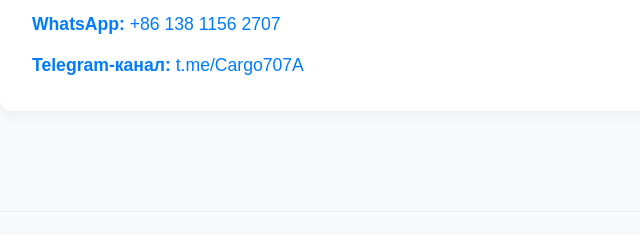
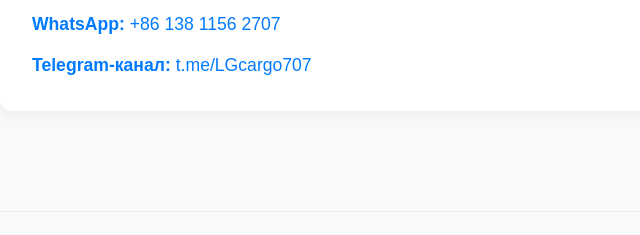
Before and after one commit to 707LG/707LogisticGroup, a plain HTML site: page index.html in a window 1280 px wide. Shown: the part 1613-1848 px from the top of the page, 160-800 px from the left. Drawn offline with Linux system fonts and the light colour scheme.

Commit message:
Update index.html

```diff
--- a/index.html
+++ b/index.html
@@ -98,7 +98,7 @@
           <div class="contacts">
             <p><strong>WhatsApp/Telegram/WeChat:</strong> <a href="https://wa.me/8613581739032" target="_blank">+86 135 8173 9032</a></p>
             <p><strong>WhatsApp:</strong> <a href="https://wa.me/8613811562707" target="_blank">+86 138 1156 2707</a></p>
-            <p><strong>Telegram-канал:</strong> <a href="https://t.me/Cargo707A" target="_blank">t.me/Cargo707A</a></p>
+            <p><strong>Telegram-канал:</strong> <a href="https://t.me/LGcargo707" target="_blank">t.me/LGcargo707</a></p>
           </div>
         </div>
       </div>
@@ -120,7 +120,7 @@
       <div class="contacts">
         <p><strong>WhatsApp/Telegram/WeChat:</strong> <a href="https://wa.me/8613581739032" target="_blank">+86 135 8173 9032</a></p>
         <p><strong>WhatsApp:</strong> <a href="https://wa.me/8613811562707" target="_blank">+86 138 1156 2707</a></p>
-        <p><strong>Telegram-канал:</strong> <a href="https://t.me/Cargo707A" target="_blank">t.me/Cargo707A</a></p>
+        <p><strong>Telegram-канал:</strong> <a href="https://t.me/LGcargo707" target="_blank">t.me/LGcargo707</a></p>
       </div>
     </section>
 
```
